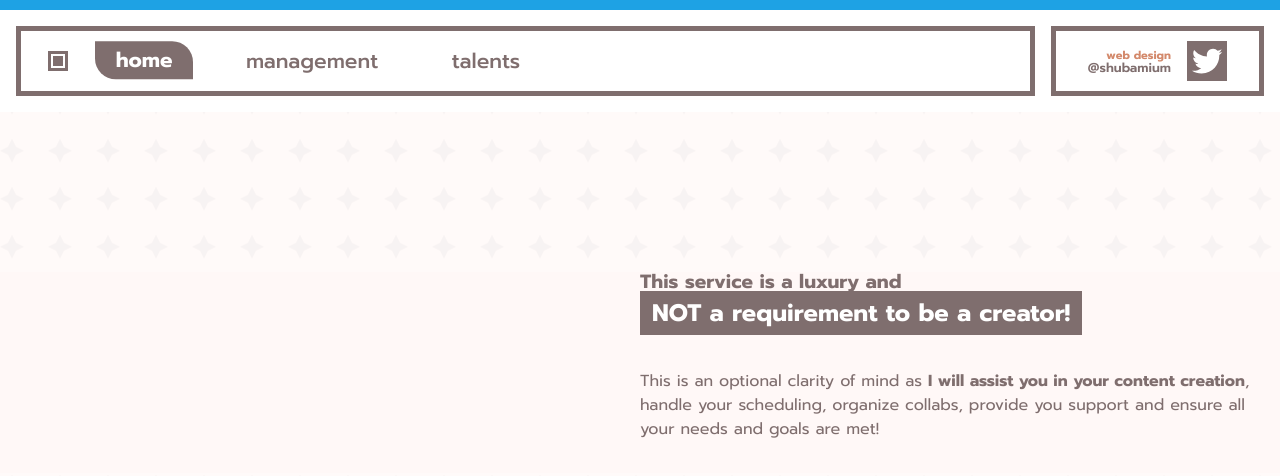
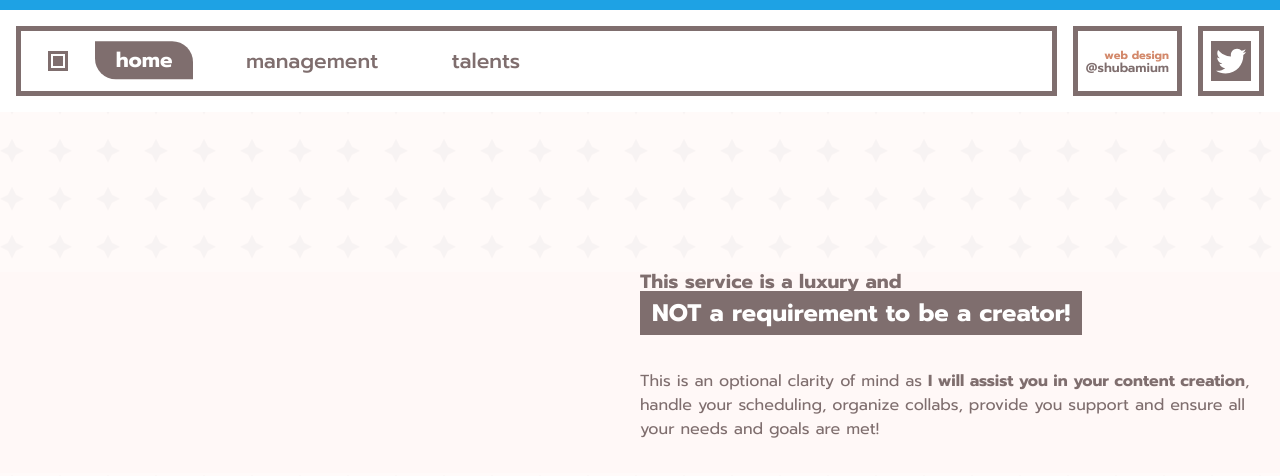
Before and after one commit to Shubamium/Mawissuh-three, a Next.js app: page / in a window 1280 px wide. Shown: the top 476 px of the page. Built offline with nearby package versions, Linux system fonts and the light colour scheme.

Commit message:
Fix art size

```diff
--- a/src/app/components/layouts/header/Header.tsx
+++ b/src/app/components/layouts/header/Header.tsx
@@ -39,6 +39,12 @@ export default function Header({}: Props) {
           <h2>web design</h2>
           <p>@shubamium</p>
         </a>
+      </div>
+      <div className="credits panel">
+        {/* <a href="https://x.com/Shubamium2" className="credit">
+          <h2>web design</h2>
+          <p>@shubamium</p>
+        </a> */}
         <div className="contacts">
           <a
             href="https://x.com/SheepishMari"
--- a/src/app/components/layouts/header/header.scss
+++ b/src/app/components/layouts/header/header.scss
@@ -64,7 +64,7 @@
     display: flex;
     align-items: center;
     gap: 1em;
-    padding: 0.2em 2em;
+    padding: 0.2em 0.5em;
     .credit {
       text-align: right;
       white-space: nowrap;
--- a/src/app/page.tsx
+++ b/src/app/page.tsx
@@ -6,7 +6,12 @@ export default function Home() {
       <section className="hero">
         <div className="confine">
           <figure>
-            {/* <img src="/graphics/placeholder-logo.png" alt="" className="logo" /> */}
+            <img
+              src="/graphics/placeholder-logo.png"
+              style={{ display: "none" }}
+              alt=""
+              className="logo"
+            />
           </figure>
           <article>
             <h2>
```
